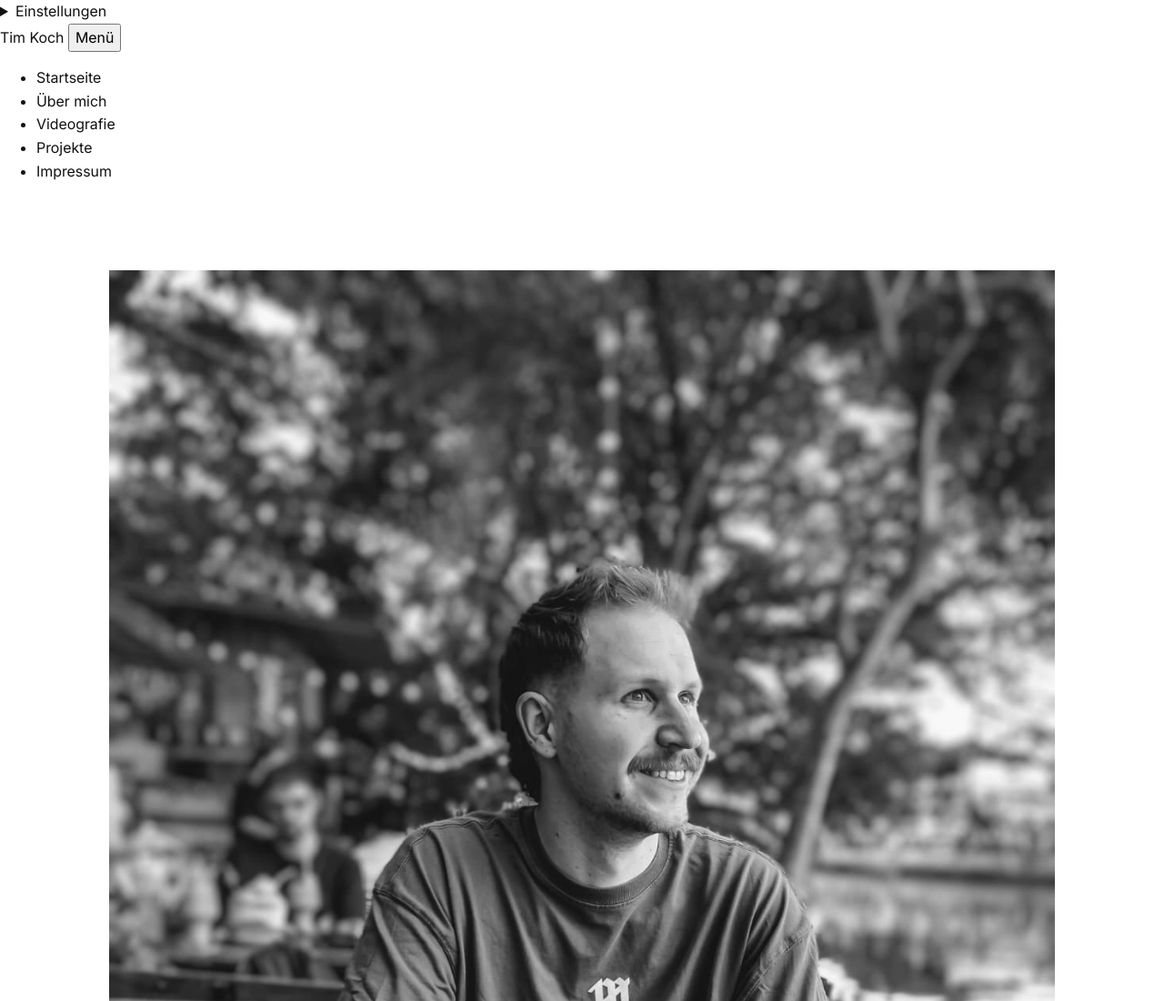
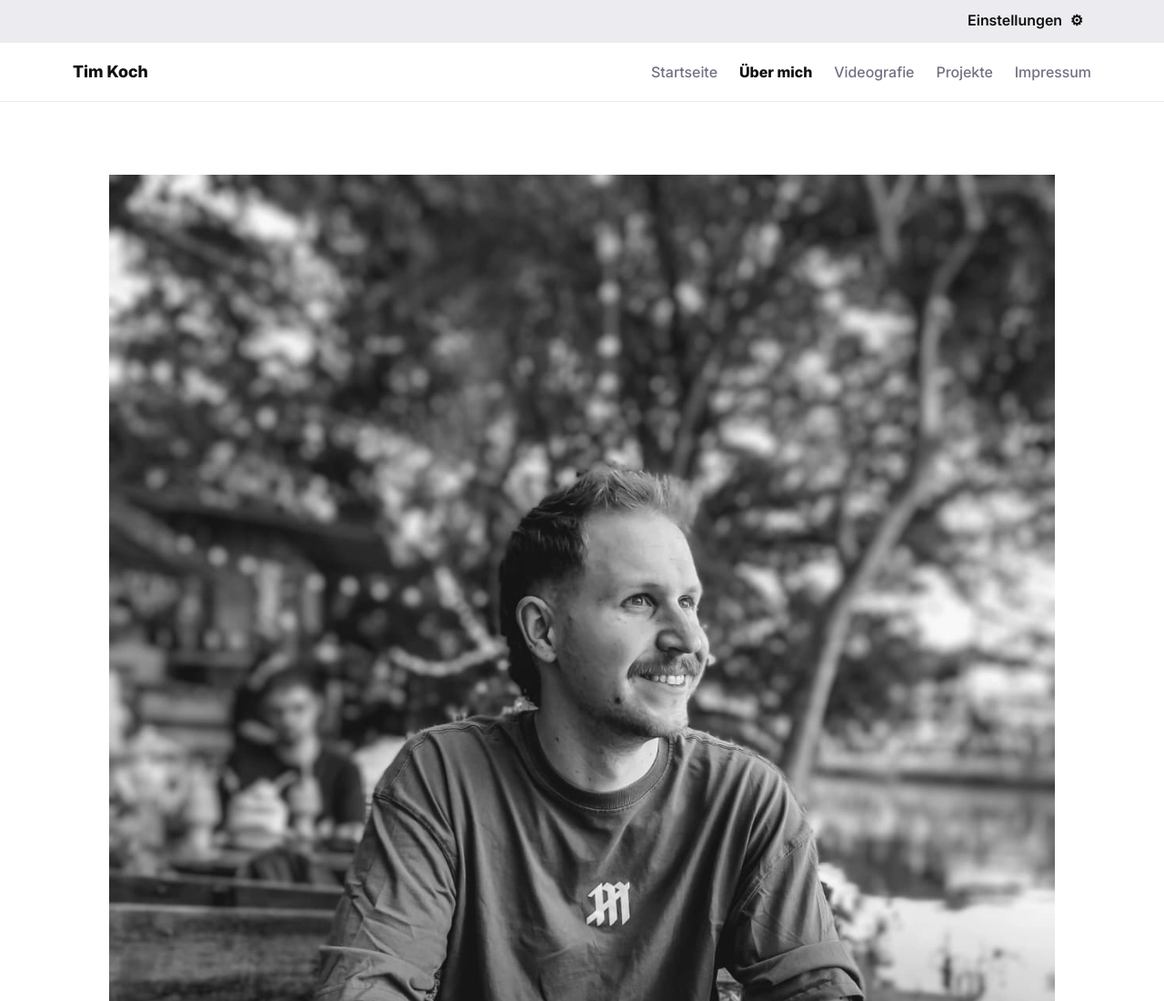
Before and after one commit to IU-Webprogrammierung/webprogrammierung-tim-koch, a plain HTML site: page about.html in a window 1280 px wide. Shown: the top 1100 px of the page at 91% size. Drawn offline with Linux system fonts and the light colour scheme.

Commit message:
Header gestalten

```diff
--- a/css/style.css
+++ b/css/style.css
@@ -121,6 +121,124 @@ p {
   margin-inline: auto;
 }
 
+.settings {
+  position: relative;
+  z-index: 40;
+  border-bottom: 1px solid var(--color-border);
+  background: var(--color-surface-muted);
+}
+
+.settings summary {
+  width: min(100% - 2rem, var(--container-width));
+  margin-inline: auto;
+  padding-block: 0.45rem;
+  cursor: pointer;
+  list-style: none;
+  text-align: right;
+  font-weight: 600;
+}
+
+.settings summary::-webkit-details-marker {
+  display: none;
+}
+
+.settings summary::after {
+  content: "⚙";
+  display: inline-grid;
+  width: 2rem;
+  height: 2rem;
+  place-items: center;
+  border-radius: 999px;
+}
+
+.settings[open] summary::after {
+  background: var(--color-surface);
+}
+
+.settings .container {
+  display: grid;
+  grid-template-columns: repeat(4, minmax(0, 1fr));
+  gap: var(--space-medium);
+  padding-block: var(--space-medium);
+}
+
+.settings-group h3 {
+  margin-bottom: var(--space-small);
+  font-size: var(--font-size-small);
+}
+
+.settings-group button {
+  border: 1px solid var(--color-border);
+  border-radius: var(--radius-small);
+  padding: 0.35rem 0.6rem;
+  background: var(--color-surface);
+  color: var(--color-text);
+  cursor: pointer;
+}
+
+.settings-group span {
+  display: inline-block;
+  min-width: 3rem;
+  text-align: center;
+}
+
+.site-header {
+  position: sticky;
+  top: 0;
+  z-index: 30;
+  border-bottom: 1px solid var(--color-border);
+  background: var(--color-surface);
+}
+
+.main-nav {
+  width: min(100% - 2rem, var(--container-width));
+  min-height: 4rem;
+  margin-inline: auto;
+  display: flex;
+  align-items: center;
+  justify-content: space-between;
+  gap: var(--space-large);
+}
+
+.logo {
+  color: var(--color-text);
+  font-size: var(--font-size-large);
+  font-weight: 800;
+}
+
+.menu-toggle {
+  display: none;
+  border: 1px solid var(--color-border);
+  border-radius: var(--radius-medium);
+  padding: 0.55rem 0.75rem;
+  background: var(--color-surface);
+  color: var(--color-text);
+  cursor: pointer;
+}
+
+.nav-list {
+  display: flex;
+  align-items: center;
+  gap: var(--space-large);
+  margin: 0;
+  padding: 0;
+  list-style: none;
+}
+
+.nav-list a {
+  color: var(--color-text-muted);
+  font-weight: 500;
+}
+
+.nav-list a:hover,
+.nav-list a[aria-current="page"] {
+  color: var(--color-text);
+}
+
+.nav-list a[aria-current="page"] {
+  font-weight: 800;
+}
+
 main > section {
   padding-block: var(--space-section);
 }
```
